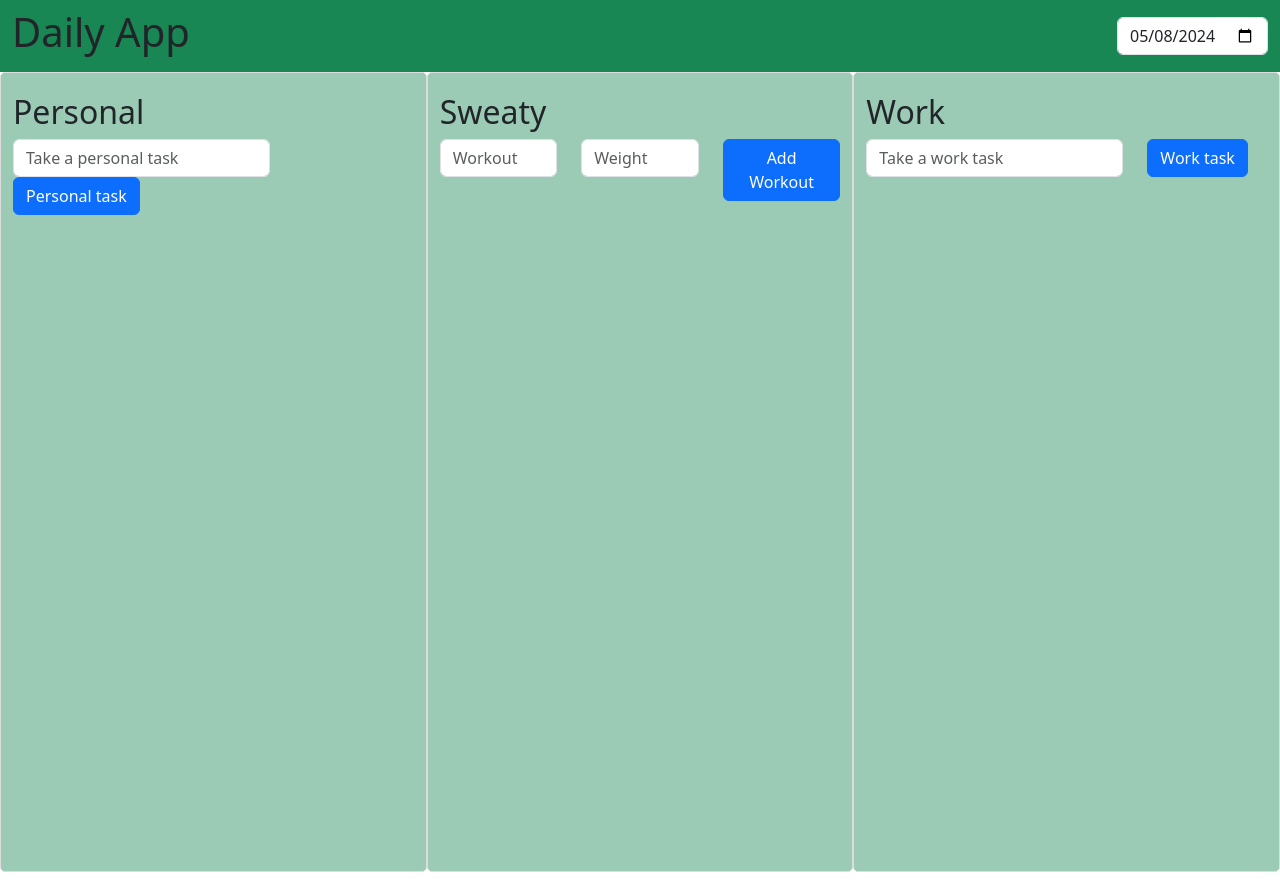
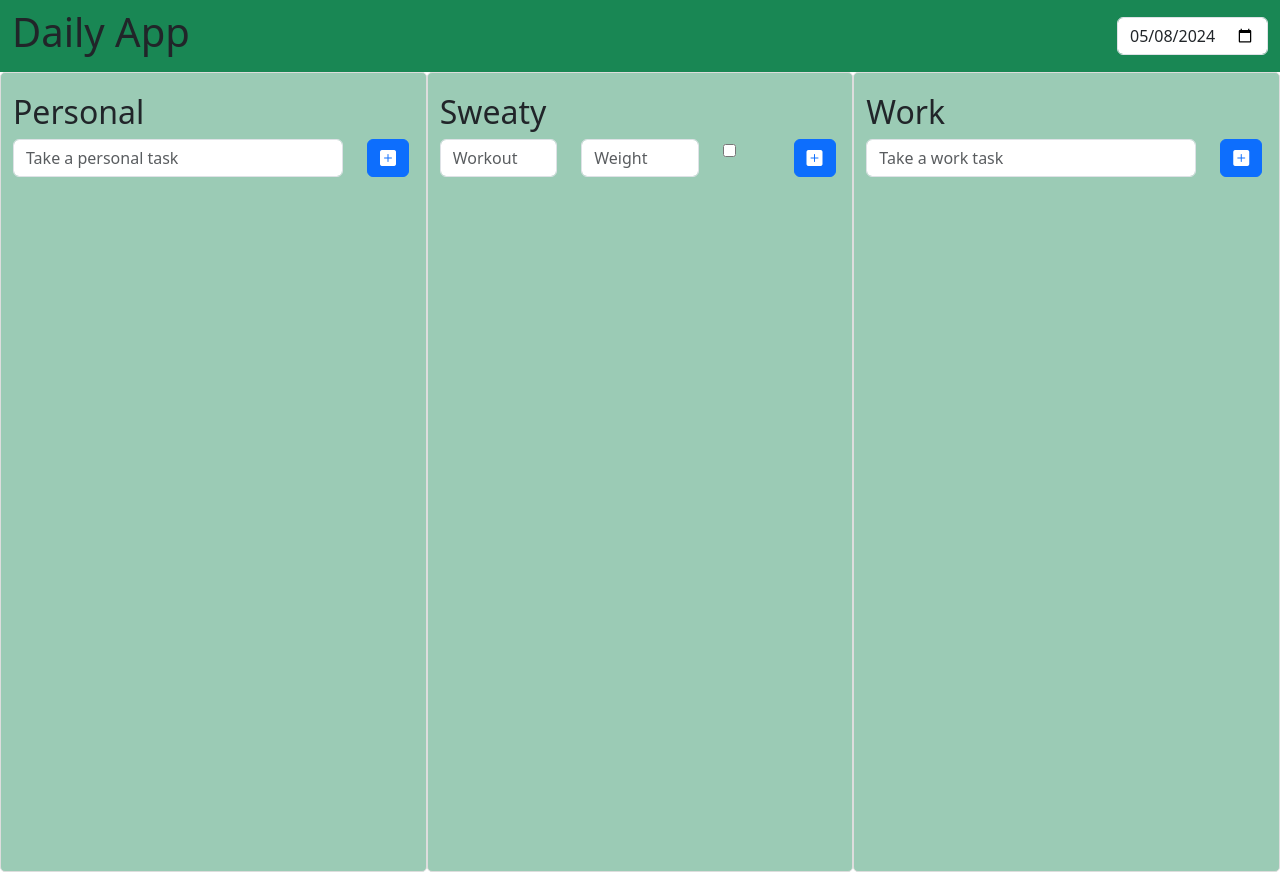
Before and after one commit to aneeshmunnam/daily-activity, a React (Create React App) app: page / in a window 1280 px wide. Built offline with nearby package versions, Linux system fonts and the light colour scheme.

Commit message:
change to plus icon instead of add task and checkbox for warmpup

```diff
--- a/src/components/Personal.js
+++ b/src/components/Personal.js
@@ -77,14 +77,16 @@ export default function Personal({selectedDate}) {
         <div>
             <h2 key="header">Personal</h2>
             <div className="row mb-4">
-                <div className="col-auto">
+                <div className="col-10">
                     <input type="text"
                     className="form-control"
                     ref={personalTask}
                     placeholder="Take a personal task" />
                 </div>
                 <div className="col-auto">
-                    <button className="btn btn-primary" onClick={handlePersonal}>Personal task</button>
+                    <button className="btn btn-primary" onClick={handlePersonal}>
+                        <i className="bi bi-plus-square-fill"></i>
+                    </button>
                 </div>
             </div>
             <TaskList tasks={personalTasks}
--- a/src/components/Sweat.js
+++ b/src/components/Sweat.js
@@ -93,20 +93,27 @@ export default function Sweat({selectedDate}) {
         <div className="sweat">
             <h2>Sweaty</h2>
             <div className="row">
-                <div className="col">
+                <div className="col-4">
                     <input type="text"
                     className="form-control"
                     ref={workout}
                     placeholder="Workout" />
                 </div>
-                <div className="col">
+                <div className="col-4">
                     <input type="text"
                     ref={weight}
                     className="form-control"
                     placeholder="Weight" />
                 </div>
                 <div className="col">
-                    <button className="btn btn-primary" onClick={handleSweat}>Add Workout</button>
+                    <label>
+                        <input type="checkbox" name="warmup" />
+                    </label>
+                </div>
+                <div className="col">
+                    <button className="btn btn-primary" onClick={handleSweat}>
+                        <i className="bi bi-plus-square-fill"></i>
+                    </button>
                 </div>
             </div>
             <br />
--- a/src/components/Work.js
+++ b/src/components/Work.js
@@ -39,8 +39,6 @@ export default function Work({selectedDate}) {
             ...workTasks,
             task
         ]);
-        // workTasks.push(task);
-        // localStorage.setItem("workTasksWithDate", JSON.stringify(workTasks));
         workTask.current.value = '';
         e.preventDefault();
     };
@@ -82,14 +80,16 @@ export default function Work({selectedDate}) {
         <div>
             <h2 key="header">Work</h2>
             <div className="row mb-4">
-                <div className="col-auto">
+                <div className="col-10">
                     <input type="text"
                     className="form-control"
                     ref={workTask}
                     placeholder="Take a work task" />
                 </div>
                 <div className="col-auto">
-                    <button className="btn btn-primary" onClick={handleWork}>Work task</button>
+                    <button className="btn btn-primary" onClick={handleWork}>
+                    <i className="bi bi-plus-square-fill"></i>
+                    </button>
                 </div>
             </div>
             <TaskList tasks={workTasks}
```
